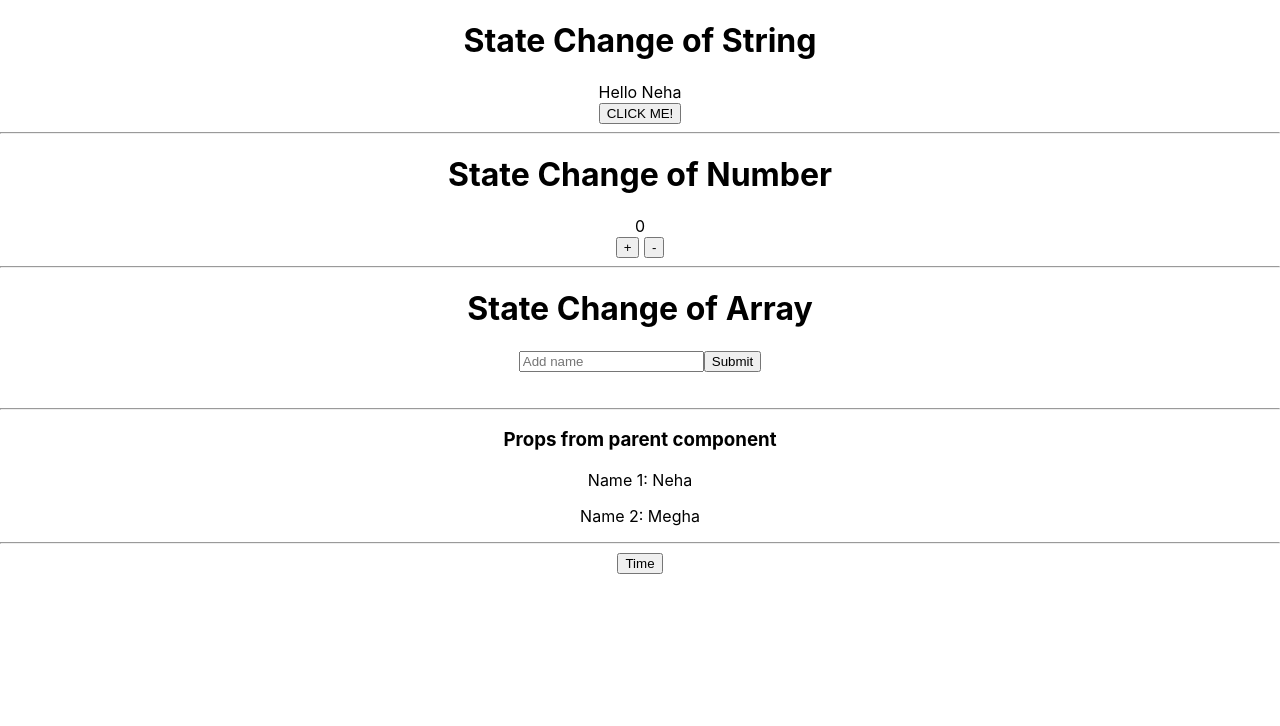
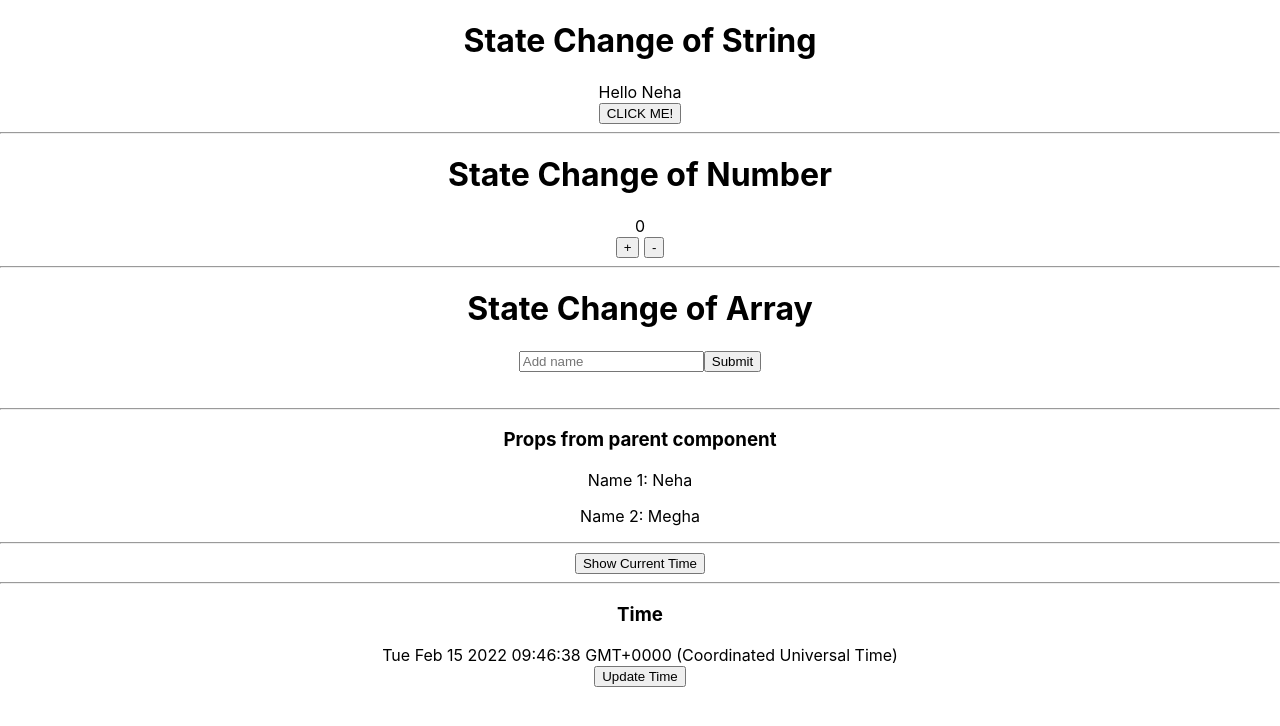
Before and after one commit to nehaannvinu/FullStackTraining, a React (Create React App) app: page / in a window 1280 px wide. Shown: the top 726 px of the page. Built offline with nearby package versions, Linux system fonts and the light colour scheme.

Commit message:
Added functional component

```diff
--- a/src/App.js
+++ b/src/App.js
@@ -2,7 +2,8 @@ import './App.css';
 import UseStateExample from './components/useStateExample';
 import PropsExample from './components/propsExample';
 import ClassComponent from './components/classComponent';
-import {useState } from 'react'
+import FunctionalComponent from './components/functionalComponent';
+import { useState } from 'react'
 
 function App() {
 
@@ -13,17 +14,19 @@ function App() {
     name2: "Megha"
   }
 
-  return(
+  return (
     <div className="App">
       <UseStateExample />
       {/* Passing names as props to child component */}
-      <PropsExample names={names}/>
-      <div>
-        <hr/>
+      <PropsExample names={names} />
+      <hr />
+      <button onClick={() => setFlag(!flag)}>Show Current Time</button>
+      <div className="classcomponent">
+        {flag ? <ClassComponent /> : " "}
       </div>
-      <button onClick={()=> setFlag(!flag)}>Time</button>
-      <div>
-        {flag? <ClassComponent/>:" "}
+      <hr />
+      <div className="functionalComponent">
+        <FunctionalComponent />
       </div>
     </div>
   )
--- /dev/null
+++ b/src/components/functionalComponent.js
@@ -0,0 +1,23 @@
+import { useEffect, useState } from "react"
+
+const FunctionalComponent = () => {
+    const [time, setTime] = useState(new Date().toString())
+
+    useEffect(() => {
+        console.log("Component Mounted or updated")
+    },[])
+
+    const changeTime = () => {
+        setTime(new Date().toString())
+    }
+
+    return (
+        <div>
+            <h3>Time</h3>
+            <div>{time}</div>
+            <button onClick={() => changeTime()}>Update Time</button>
+        </div>
+    )
+}
+
+export default FunctionalComponent;
```
